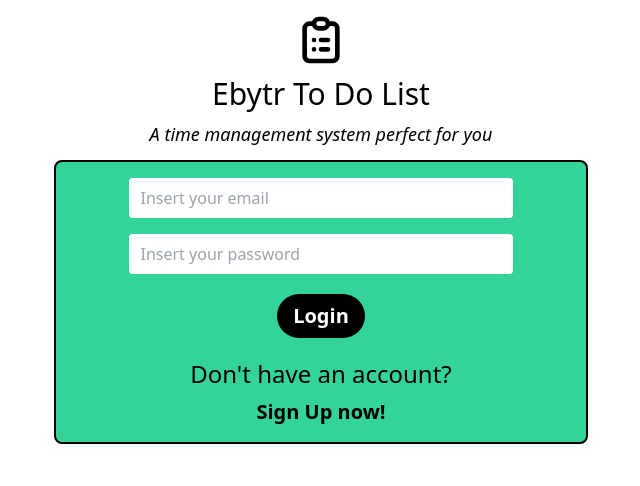
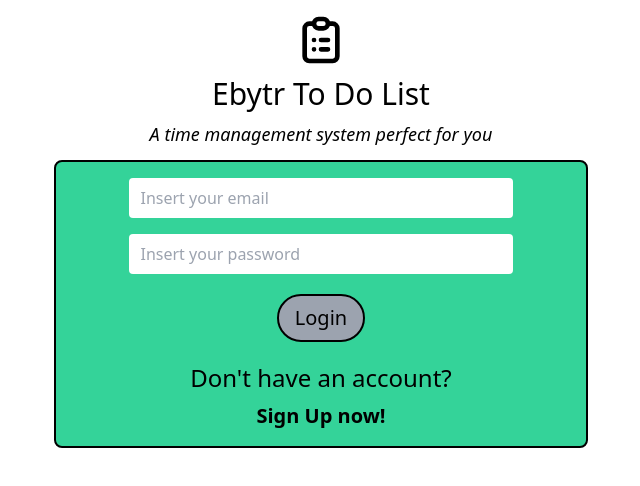
Before and after one commit to leonardo-pinto/ebytr-mern-challenge, a React (Create React App) app in the folder frontend/: page /login in a window 1280 px wide. Shown: the top 486 px of the page, without its empty margins (319-959 px from the left). Built offline with nearby package versions, Linux system fonts and the light colour scheme; what tailwindcss-hero-patterns would draw is missing.

Commit message:
fix: button styles

```diff
--- a/frontend/src/components/login/LoginForm.js
+++ b/frontend/src/components/login/LoginForm.js
@@ -2,6 +2,11 @@ import React, { useState, useEffect } from 'react';
 import { useDispatch } from 'react-redux';
 import { Link } from 'react-router-dom';
 import { userLogin } from '../../redux/actions/userActions';
+
+const disabledBtnStyle = `border-black bg-gray-400 border-2 border-black
+text-whitefont-bold py-2 px-4 rounded-full m-3 sm:text-xl`;
+const enabledBtnStyle = `border-black border-2 bg-green-400 text-white border-black
+font-bold py-2 px-4 rounded-full m-3 sm:text-xl`;
 
 function LoginForm() {
   const dispatch = useDispatch();
@@ -66,8 +71,9 @@ function LoginForm() {
         />
         <button
           type="submit"
-          className="bg-black text-white
-          font-bold py-2 px-4 rounded-full m-3 sm:text-xl"
+          className={ disableLoginBtn
+            ? disabledBtnStyle
+            : enabledBtnStyle }
           data-testid="button-login"
           disabled={ disableLoginBtn }
         >
--- a/frontend/src/components/signup/SignupForm.js
+++ b/frontend/src/components/signup/SignupForm.js
@@ -3,6 +3,11 @@ import { useHistory } from 'react-router';
 import { useDispatch } from 'react-redux';
 import { Link } from 'react-router-dom';
 import { signUp } from '../../redux/actions/userActions';
+
+const disabledBtnStyle = `border-black bg-gray-400 border-2 border-black
+text-whitefont-bold py-2 px-4 rounded-full m-3 sm:text-xl`;
+const enabledBtnStyle = `border-black border-2 bg-green-400 text-white border-black
+font-bold py-2 px-4 rounded-full m-3 sm:text-xl`;
 
 function SignupForm() {
   const history = useHistory();
@@ -84,8 +89,7 @@ function SignupForm() {
         />
         <button
           type="submit"
-          className="bg-black text-white
-          font-bold py-2 px-4 rounded-full m-3 sm:text-xl"
+          className={ disableSignupBtn ? disabledBtnStyle : enabledBtnStyle }
           data-testid="button-signup"
           disabled={ disableSignupBtn }
         >
```
